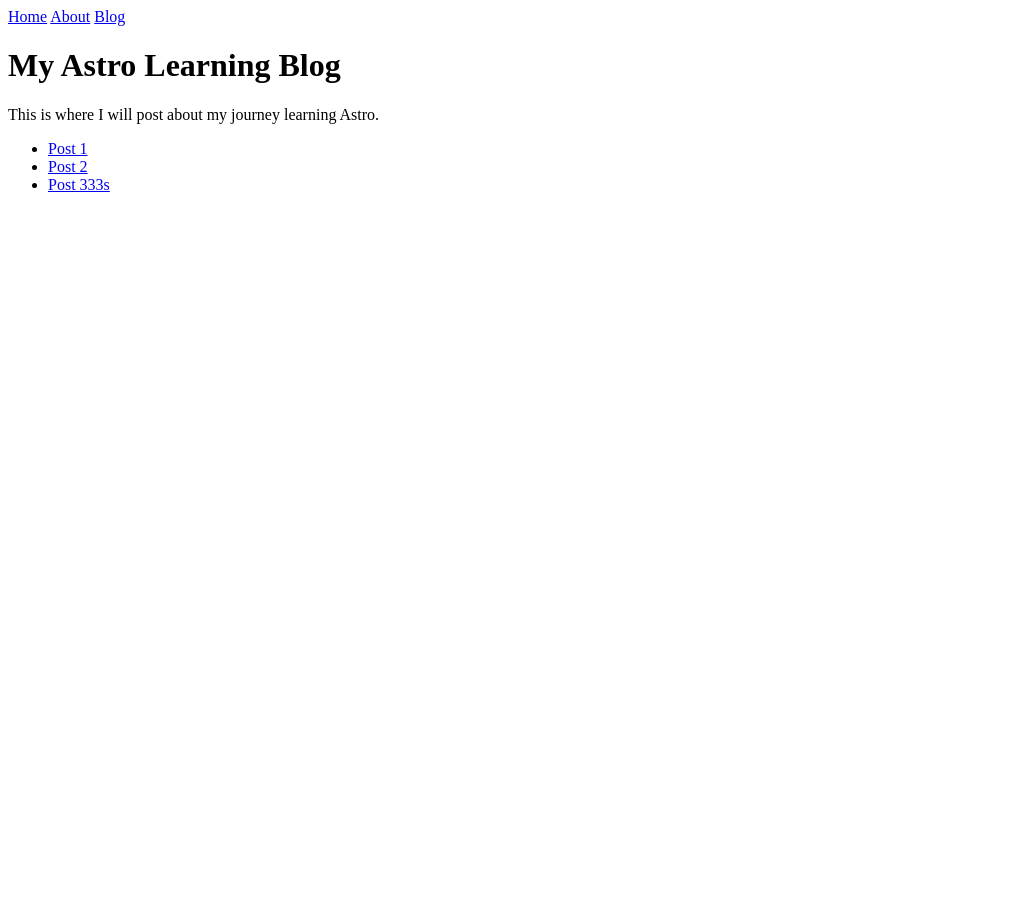
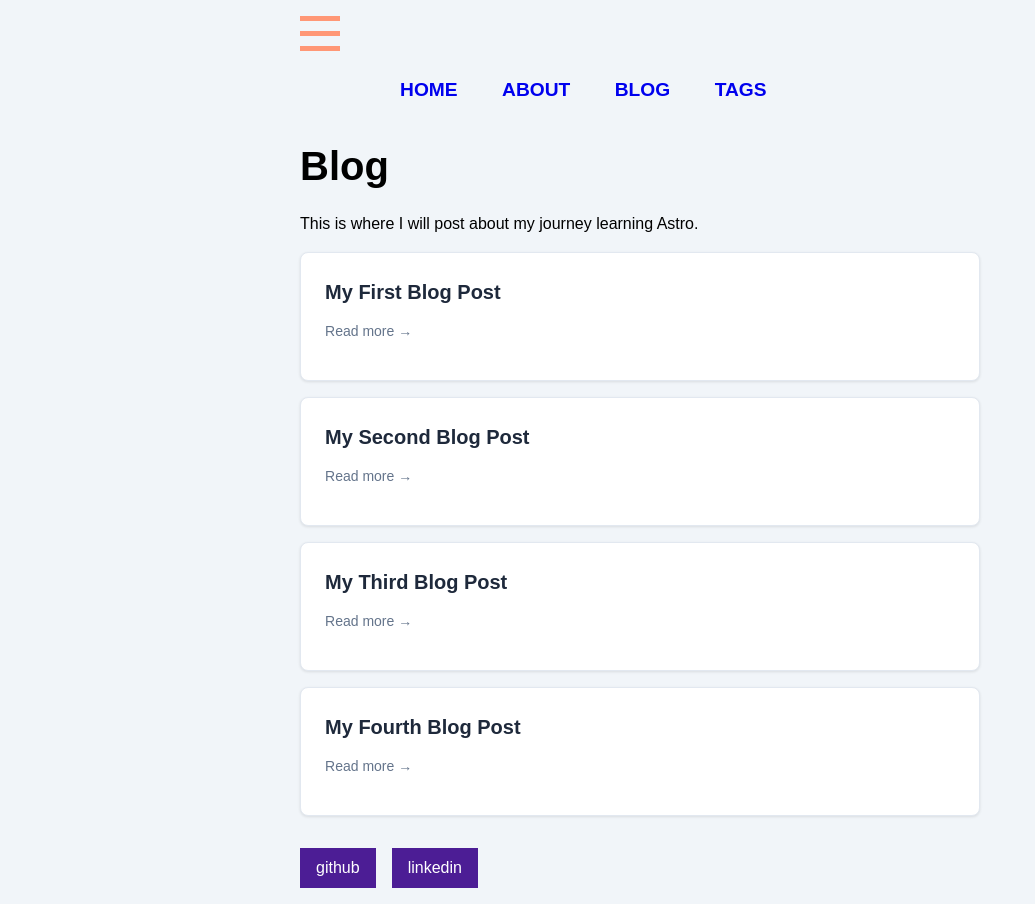
Before and after one commit to michelexyz/website, an Astro site: page /blog in a window 1280 px wide. Shown: the whole page, without its empty margins (0-1035 px from the left). Before the commit the page ends 800 px from the top, so only its background shows below. Built offline with nearby package versions, Linux system fonts and the light colour scheme; Astro itself is replaced by a stand-in of ours.

Commit message:
Added tags pages and components

```diff
--- /dev/null
+++ b/src/components/BlogPost.astro
@@ -0,0 +1,56 @@
+---
+const { url, title } = Astro.props;
+---
+
+<style>
+  .blog-post {
+    margin: 1rem 0;
+    padding: 1.5rem;
+    border: 1px solid #e2e8f0;
+    border-radius: 0.5rem;
+    background-color: #ffffff;
+    transition: all 0.3s ease;
+    box-shadow: 0 1px 3px rgba(0, 0, 0, 0.1);
+  }
+
+  .blog-post:hover {
+    box-shadow: 0 4px 6px rgba(0, 0, 0, 0.1);
+    transform: translateY(-2px);
+    border-color: #cbd5e1;
+  }
+
+  .blog-post-link {
+    text-decoration: none;
+    color: inherit;
+    display: block;
+  }
+
+  .blog-post-title {
+    margin: 0;
+    font-size: 1.25rem;
+    font-weight: 600;
+    color: #1e293b;
+    margin-bottom: 0.5rem;
+  }
+
+  .blog-post-link:hover .blog-post-title {
+    color: #3b82f6;
+  }
+
+  .read-more {
+    font-size: 0.875rem;
+    color: #64748b;
+    font-weight: 500;
+  }
+
+  .blog-post-link:hover .read-more {
+    color: #3b82f6;
+  }
+</style>
+
+<li class="blog-post">
+  <a href={url} class="blog-post-link">
+    <h3 class="blog-post-title">{title}</h3>
+    <p class="read-more">Read more →</p>
+  </a>
+</li>
--- /dev/null
+++ b/src/components/Footer.astro
@@ -0,0 +1,16 @@
+---
+import Social from './Social.astro';
+
+---
+<style>
+  footer {
+    display: flex;
+    gap: 1rem;
+    margin-top: 2rem;
+  }
+</style>
+
+<footer>
+  <Social platform="github" username="michelexyz" />
+  <Social platform="linkedin" username="michele-vannucci" />
+</footer>
--- /dev/null
+++ b/src/components/Hamburger.astro
@@ -0,0 +1,7 @@
+---
+---
+<div class="hamburger">
+  <span class="line"></span>
+  <span class="line"></span>
+  <span class="line"></span>
+</div>
--- /dev/null
+++ b/src/components/Header.astro
@@ -0,0 +1,11 @@
+---
+import Navigation from './Navigation.astro';
+import Hamburger from './Hamburger.astro';
+
+---
+<header>
+  <nav>
+    <Hamburger />
+    <Navigation />
+  </nav>
+</header>
--- /dev/null
+++ b/src/components/Navigation.astro
@@ -0,0 +1,8 @@
+---
+---
+<div class="nav-links">
+  <a href="/">Home</a>
+  <a href="/about">About</a>
+  <a href="/blog">Blog</a>
+  <a href="/tags">Tags</a>
+</div>
--- /dev/null
+++ b/src/components/Social.astro
@@ -0,0 +1,13 @@
+---
+const { platform, username } = Astro.props;
+---
+<a href={`https://www.${platform}.com/${username}`}>{platform}</a>
+
+<style>
+  a {
+    padding: 0.5rem 1rem;
+    color: white;
+    background-color: #4c1d95;
+    text-decoration: none;
+  }
+</style>
--- /dev/null
+++ b/src/components/Tag.astro
@@ -0,0 +1,19 @@
+---
+const { tag } = Astro.props;
+---
+<style>
+  a {
+    color: #00539F;
+  }
+
+  .tag {
+    margin: 0.25em;
+    border: dotted 1px #a1a1a1;
+    border-radius: .5em;
+    padding: .5em 1em;
+    font-size: 1.15em;
+    background-color: #F8FCFD;
+  }
+</style>
+
+<a class="tag" href={`/tags/${tag}`}>#{tag}</a>
--- /dev/null
+++ b/src/layouts/BaseLayout.astro
@@ -0,0 +1,26 @@
+---
+import Header from '../components/Header.astro';
+import Footer from '../components/Footer.astro';
+import '../styles/global.css';
+const { pageTitle } = Astro.props;
+
+
+---
+<html lang="en">
+  <head>
+    <meta charset="utf-8" />
+    <link rel="icon" type="image/svg+xml" href="/favicon.svg" />
+    <meta name="viewport" content="width=device-width" />
+    <meta name="generator" content={Astro.generator} />
+    <title>{pageTitle}</title>
+  </head>
+  <body>
+    <Header />
+    <h1>{pageTitle}</h1>
+    <slot />
+    <Footer />
+    <script>
+      import "../scripts/menu.js";
+    </script>
+  </body>
+</html>
--- /dev/null
+++ b/src/layouts/MarkdownPostLayout.astro
@@ -0,0 +1,36 @@
+---
+import BaseLayout from './BaseLayout.astro';
+import Tag from '../components/Tag.astro';
+const { frontmatter } = Astro.props;
+
+
+---
+<style>
+  .tags-container {
+    margin: 1rem 0;
+  }
+
+  .tags {
+    display: flex;
+    flex-wrap: wrap;
+    gap: 0.5rem;
+  }
+</style>
+
+<BaseLayout pageTitle={frontmatter.title}>
+  <p>Written by {frontmatter.author}</p>
+  <p>Published on: {frontmatter.pubDate}</p>
+
+  {frontmatter.tags && frontmatter.tags.length > 0 && (
+    <div class="tags-container">
+      <p><strong>Tags:</strong></p>
+      <div class="tags">
+        {frontmatter.tags.map((tag: string) => (
+          <Tag tag={tag} />
+        ))}
+      </div>
+    </div>
+  )}
+
+  <slot />
+</BaseLayout>
--- a/src/pages/blog.astro
+++ b/src/pages/blog.astro
@@ -1,22 +1,26 @@
 ---
+
+import BaseLayout from '../layouts/BaseLayout.astro';
+import BlogPost from '../components/BlogPost.astro';
+
+const allPosts = Object.values(import.meta.glob('./posts/*.md', { eager: true }));
+
 ---
+<style>
+  .blog-posts {
+    list-style: none;
+    padding: 0;
+    margin: 0;
+  }
+</style>
+
 <html lang="en">
-  <head>
-    <meta charset="utf-8"/>
-    <meta name="viewport" content="width=device-width" />
-    <title>Astro</title>
-  </head>
-  <body>
-    <a href="/">Home</a>
-    <a href="/about/">About</a>
-    <a href="/blog/">Blog</a>
+  <BaseLayout pageTitle={"Blog"}>
+    <p>This is where I will post about my journey learning Astro.</p>
+    <ul class="blog-posts">
+    {allPosts.map((post: any) => <BlogPost url={post.url} title={post.frontmatter.title} />)}
 
-    <h1>My Astro Learning Blog</h1>
-    <p>This is where I will post about my journey learning Astro.</p>
-    <ul>
-      <li><a href="/posts/post-1/">Post 1</a></li>
-      <li><a href="/posts/post-2/">Post 2</a></li>
-      <li><a href="/posts/post-3/">Post 333s</a></li>
+
     </ul>
-  </body>
+  </BaseLayout>
 </html>
--- a/src/pages/posts/post-1.md
+++ b/src/pages/posts/post-1.md
@@ -1,4 +1,5 @@
 ---
+layout: ../../layouts/MarkdownPostLayout.astro
 title: 'My First Blog Post'
 pubDate: 2022-07-01
 description: 'This is the first post of my new Astro blog.'
@@ -8,9 +9,6 @@ image:
     alt: 'The Astro logo on a dark background with a pink glow.'
 tags: ["astro", "blogging", "learning in public"]
 ---
-# My First Blog Post
-
-Published on: 2022-07-01
 
 Welcome to my _new blog_ about learning Astro! Here, I will share my learning journey as I build a new website.
 
--- a/src/pages/posts/post-2.md
+++ b/src/pages/posts/post-2.md
@@ -1,4 +1,5 @@
 ---
+layout: ../../layouts/MarkdownPostLayout.astro
 title: My Second Blog Post
 author: Astro Learner
 description: "After learning some Astro, I couldn't stop!"
--- a/src/pages/posts/post-3.md
+++ b/src/pages/posts/post-3.md
@@ -1,4 +1,5 @@
 ---
+layout: ../../layouts/MarkdownPostLayout.astro
 title: My Third Blog Post
 author: Astro Learner
 description: "I had some challenges, but asking in the community really helped!"
--- /dev/null
+++ b/src/pages/posts/post-4.md
@@ -0,0 +1,12 @@
+---
+layout: ../../layouts/MarkdownPostLayout.astro
+title: My Fourth Blog Post
+author: Astro Learner
+description: "This post will show up on its own!"
+image:
+    url: "https://docs.astro.build/default-og-image.png"
+    alt: "The word astro against an illustration of planets and stars."
+pubDate: 2022-08-08
+tags: ["astro", "successes"]
+---
+This post should show up with my other blog posts, because `import.meta.glob()` is returning a list of all my posts in order to create my list.
--- /dev/null
+++ b/src/pages/tags/index.astro
@@ -0,0 +1,25 @@
+---
+import BaseLayout from '../../layouts/BaseLayout.astro';
+import Tag from '../../components/Tag.astro';
+const allPosts = Object.values(import.meta.glob('../posts/*.md', { eager: true }));
+const tags = [...new Set(allPosts.map((post: any) => post.frontmatter.tags).flat())];
+const pageTitle = "Tag Index";
+---
+<BaseLayout pageTitle={pageTitle}>
+  <div class="tags">
+    {tags.map((tag) => (
+      <p class="tag"><a href={`/tags/${tag}`}>{tag}</a></p>
+    ))}
+  </div>
+</BaseLayout>
+<style>
+  a {
+    color: #00539F;
+  }
+
+  .tags {
+    display: flex;
+    flex-wrap: wrap;
+  }
+
+</style>
--- /dev/null
+++ b/src/scripts/menu.js
@@ -0,0 +1,3 @@
+document.querySelector('.hamburger').addEventListener('click', () => {
+  document.querySelector('.nav-links').classList.toggle('expanded');
+});
--- a/src/styles/global.css
+++ b/src/styles/global.css
@@ -19,3 +19,63 @@ h1 {
   margin: 1rem 0;
   font-size: 2.5rem;
 }
+
+/* nav styles */
+.hamburger {
+  padding-right: 20px;
+  cursor: pointer;
+}
+
+.hamburger .line {
+  display: block;
+  width: 40px;
+  height: 5px;
+  margin-bottom: 10px;
+  background-color: #ff9776;
+}
+
+
+.nav-links {
+  width: 100%;
+  top: 5rem;
+  left: 48px;
+  background-color: #ff9776;
+  display: none;
+  margin: 0;
+}
+
+.nav-links a {
+  display: block;
+  text-align: center;
+  padding: 10px 0;
+  text-decoration: none;
+  font-size: 1.2rem;
+  font-weight: bold;
+  text-transform: uppercase;
+}
+
+.nav-links a:hover,
+.nav-links a:focus {
+  background-color: #ff9776;
+}
+
+.expanded {
+  display: unset;
+}
+
+@media screen and (min-width: 636px) {
+  .nav-links {
+    margin-left: 5em;
+    display: block;
+    position: static;
+    width: auto;
+    background: none;
+  }
+
+  .nav-links a {
+    display: inline-block;
+    padding: 15px 20px;
+  }
+
+
+}
```
Also changed, not shown: src/pages/about.astro (+14 -27 lines), src/pages/index.astro (+5 -18 lines), src/pages/tags/[tag].astro (added, +27 -0 lines).
